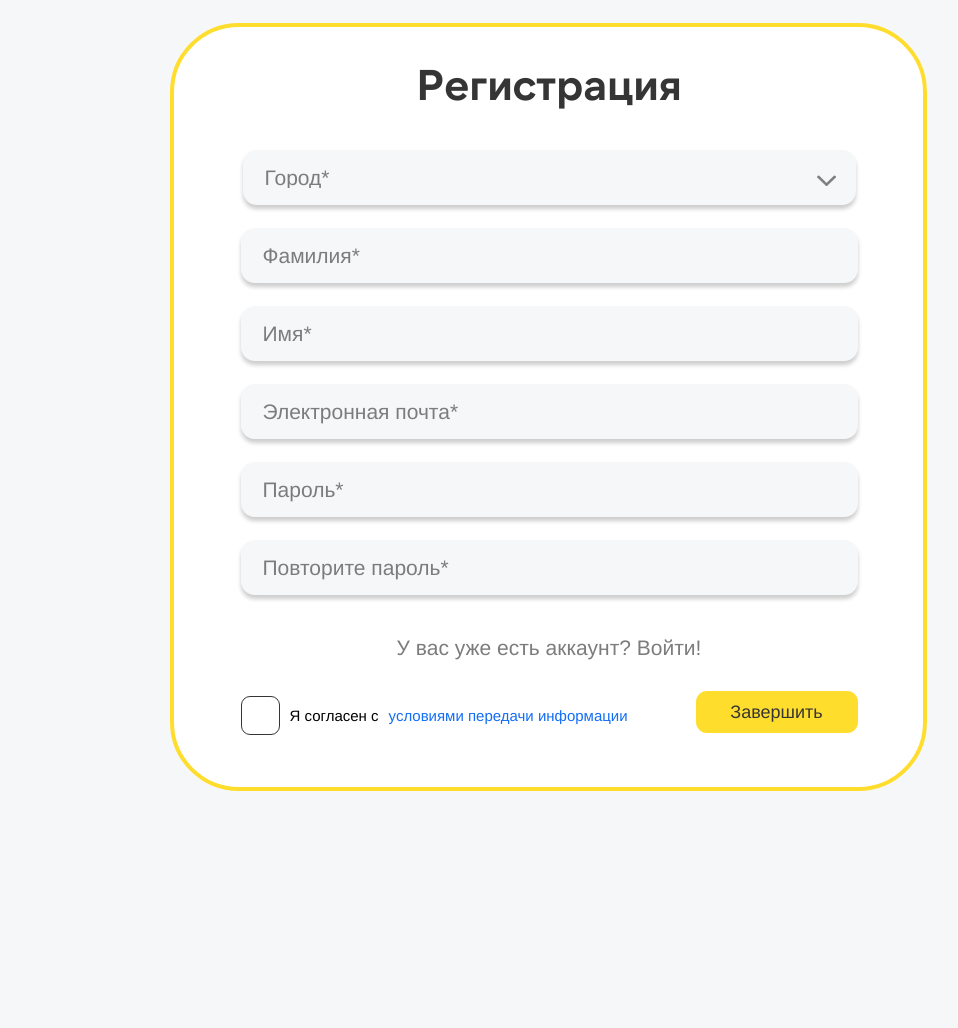
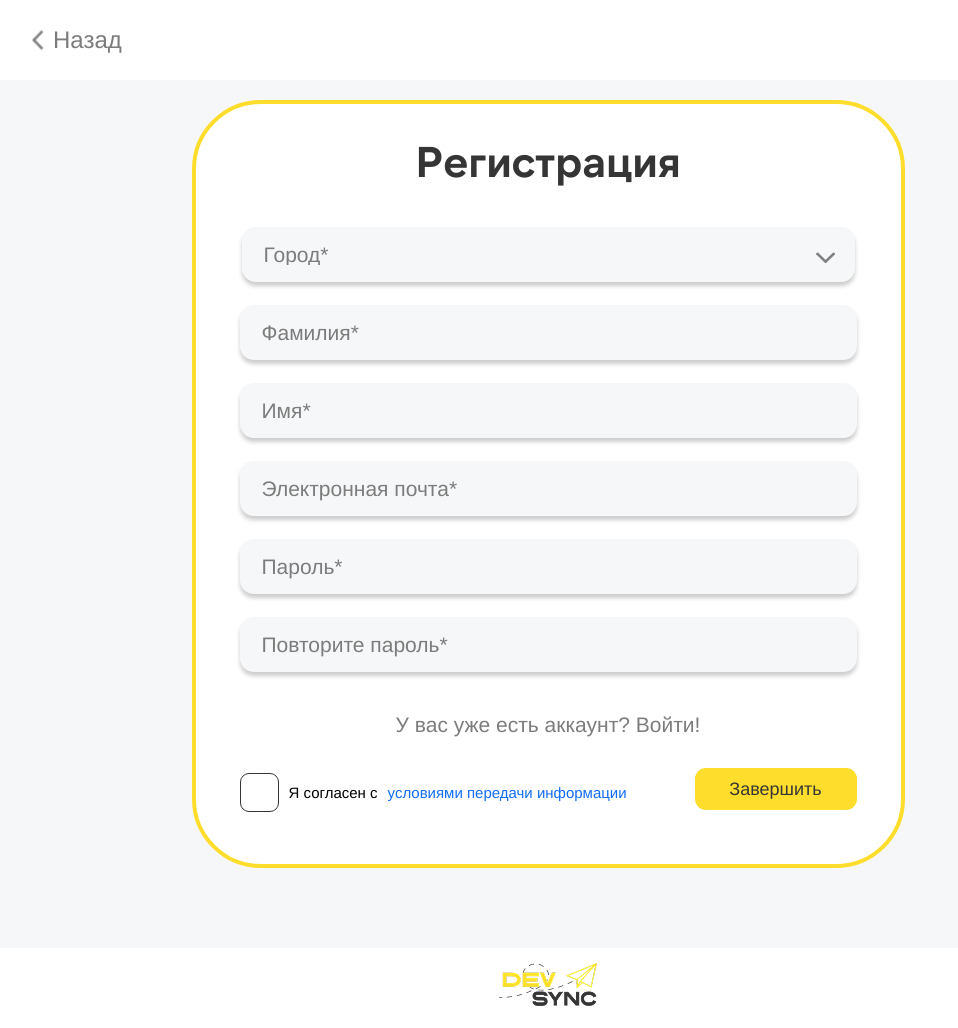
Before and after one commit to MrTOOGLE/DevSync-frontend, a React (Vite) app: page /register in a window 1280 px wide. Shown: the whole page, without its empty margins (92-1050 px from the left). Before the commit the page ends 800 px from the top, so only its background shows below. Built offline with nearby package versions, Linux system fonts and the light colour scheme.

Commit message:
Сделал Header и Footer

```diff
--- /dev/null
+++ b/src/components/common/Footer/Footer.module.css
@@ -0,0 +1,23 @@
+.footer {
+    background-color: #FFFFFF;
+    height: 80px;
+    position: relative;
+    bottom: 0;
+    display: flex;
+    justify-content: center;
+    align-items: center;
+    z-index: 1000;
+    box-sizing: border-box;
+    width: 100%;
+}
+
+.content {
+    display: flex;
+    justify-content: center;
+    align-items: center;
+}
+
+.footer img {
+    width: 98px;
+    height: 47px;
+}
--- /dev/null
+++ b/src/components/common/Footer/Footer.tsx
@@ -0,0 +1,13 @@
+import React from 'react';
+import styles from './Footer.module.css';
+import logo from '../../../photos/logo.png'
+
+export const Footer: React.FC = ( ) => {
+    return (
+        <footer className={styles.footer}>
+            <div className="content">
+                <img src={logo} alt="logo"/>
+            </div>
+        </footer>
+    )
+}
--- /dev/null
+++ b/src/components/common/Header/Header.module.css
@@ -0,0 +1,12 @@
+.header {
+    position: fixed;
+    top: 0;
+    left: 0;
+    width: 100%;
+    height: 80px;
+    background-color: #FFFFFF;
+    display: flex;
+    align-items: center;
+    padding: 0 0 0 123px;
+    z-index: 1000;
+}
--- /dev/null
+++ b/src/components/common/Header/Header.tsx
@@ -0,0 +1,16 @@
+import React, {ReactNode} from 'react';
+import styles from './Header.module.css';
+
+interface HeaderProps {
+    children?: ReactNode;
+}
+
+export const Header: React.FC<HeaderProps> = ( {children}) => {
+    return (
+        <header className={styles.header}>
+            <div className={styles.content}>
+                {children}
+            </div>
+        </header>
+    )
+}
--- a/src/pages/Auth/Authorization.tsx
+++ b/src/pages/Auth/Authorization.tsx
@@ -1,10 +1,13 @@
 import React, {FormEvent, useState} from 'react';
 import '../../styles/styles.css';
+import arrowBack from '../../photos/pngwing.com.png'
 import {useNavigate, Link} from 'react-router-dom';
 import {Button} from '../../components/common/Button/Button.tsx';
 import {Input} from '../../components/common/Input/Input.tsx';
-import { authService } from '../../hooks/AuthService.tsx';
+import {authService} from '../../hooks/AuthService.tsx';
 import {ErrorField} from '../../components/common/ErrorField/ErrorField.tsx';
+import {Header} from "../../components/common/Header/Header.tsx";
+import {Footer} from "../../components/common/Footer/Footer.tsx";
 
 // Типизация ошибок формы
 interface FormErrors {
@@ -94,6 +97,14 @@ const Authorization: React.FC = () => {
     };
 
     return (
+        <div className="main-container">
+            <Header>
+                <button onClick={() => navigate(-1)} className="back-button">
+                    <img src={arrowBack} alt="Back" className='back-icon'/>
+                    <span>Назад</span>
+                </button>
+            </Header>
+            <div className="main-content">
                 <div className="form-container">
                     <h1>Войти</h1>
                     <form onSubmit={handleSubmit} noValidate={true}>
@@ -108,7 +119,7 @@ const Authorization: React.FC = () => {
                                 className={errors.email ? 'error' : ''}
                                 required
                             />
-                    {errors.email && <ErrorField message={errors.email} />}
+                            {errors.email && <ErrorField message={errors.email}/>}
                         </div>
                         <div className="form_group">
                             <Input
@@ -121,7 +132,7 @@ const Authorization: React.FC = () => {
                                 className={errors.password ? 'error' : ''}
                                 required
                             />
-                    {errors.password && <ErrorField message={errors.password} />}
+                            {errors.password && <ErrorField message={errors.password}/>}
                         </div>
                         {errors.server && <p className="error-message server-error">{errors.server}</p>}
                         <p className="link">
@@ -132,6 +143,9 @@ const Authorization: React.FC = () => {
                         </Button>
                     </form>
                 </div>
+            </div>
+            <Footer/>
+        </div>
     );
 };
 
--- a/src/pages/Auth/CheckMail.tsx
+++ b/src/pages/Auth/CheckMail.tsx
@@ -3,7 +3,10 @@ import {useLocation, useNavigate} from 'react-router-dom';
 import '../../styles/styles.css'
 import {Input} from '../../components/common/Input/Input.tsx';
 import {Button} from '../../components/common/Button/Button.tsx';
-import {authService} from '../../hooks/AuthService.tsx'; // Импортируем сервис авторизации и интерфейс ошибки
+import {authService} from '../../hooks/AuthService.tsx';
+import arrowBack from "../../photos/pngwing.com.png";
+import {Header} from "../../components/common/Header/Header.tsx";
+import {Footer} from "../../components/common/Footer/Footer.tsx"; // Импортируем сервис авторизации и интерфейс ошибки
 
 interface LocationState {
     email?: string;
@@ -121,6 +124,13 @@ const EmailConfirmation: React.FC = () => {
     }
 
     return (
+        <div className="main-container">
+            <Header>
+                <button onClick={() => navigate(-1)} className="back-button">
+                    <img src={arrowBack} alt="Back" className='back-icon'/>
+                    <span>Назад</span>
+                </button>
+            </Header>
             <div className="form-container">
                 <h1>Подтверждение почты</h1>
                 <div className="text_email">
@@ -176,6 +186,8 @@ const EmailConfirmation: React.FC = () => {
                     </button>
                 </div>
             </div>
+            <Footer />
+        </div>
     );
 };
 
--- a/src/pages/Auth/Registration.tsx
+++ b/src/pages/Auth/Registration.tsx
@@ -6,6 +6,9 @@ import {Button} from '../../components/common/Button/Button.tsx';
 import {Select} from '../../components/common/Select/Select.tsx';
 import {ErrorField} from '../../components/common/ErrorField/ErrorField.tsx';
 import {authService} from '../../hooks/AuthService.tsx';
+import arrowBack from "../../photos/pngwing.com.png";
+import {Header} from "../../components/common/Header/Header.tsx";
+import {Footer} from "../../components/common/Footer/Footer.tsx";
 
 // Типы для формы
 interface FormData {
@@ -192,7 +195,14 @@ const Registration: React.FC = () => {
     };
 
     return (
-        <div>
+        <div className="main-container">
+            <Header>
+                <button onClick={() => navigate(-1)} className="back-button">
+                    <img src={arrowBack} alt="Back" className='back-icon'/>
+                    <span>Назад</span>
+                </button>
+            </Header>
+            <div className="main-content">
                 <div className="form-container">
                     <h1>Регистрация</h1>
                     {errors.server && <div className="server-error"><ErrorField message={errors.server}/></div>}
@@ -300,6 +310,8 @@ const Registration: React.FC = () => {
                     </form>
                 </div>
             </div>
+            <Footer/>
+        </div>
     );
 };
 
--- a/src/styles/styles.css
+++ b/src/styles/styles.css
@@ -12,22 +12,54 @@
 
 body {
     background-color: #F6F7F8;
+}
+
+.main-container {
     display: flex;
-    justify-content: center;
+    flex-direction: column;
+    min-height: 100vh;
+    width: 100%;
     align-items: center;
-    height: 100vh;
+}
+
+.main-content {
+    padding: 80px 0;
+    flex: 1;
+}
+
+.back-button {
+    background-color: transparent;
+    border: none;
+    cursor: pointer;
+}
+
+.back-icon {
+    width: 19px;
+    height: 16px;
+    rotate: 90deg;
+    padding: 0;
+    margin: 0;
+}
+
+.back-button span {
+    font-family: 'Helvetica neue', sans-serif;
+    font-size: 24px;
+    font-weight: 400;
+    line-height: 100%;
+    letter-spacing: 0;
+    color: #7C7C7C;
+    margin: 0 0 0 3px;
 }
 
 .form-container {
     background-color: #FFFFFF;
     border-radius: 69px;
     border: 4px solid #FFDD2D;
-    margin: 14px 0 0 0;
+    margin: 20px 0 0 0;
     display: flex;
     flex-direction: column;
     align-items: center;
-    padding-left: 67px;
-    padding-right: 65px;
+    width: 705px;
 }
 
 .form-container form {
```
Also changed, not shown: src/photos/logo.png (added). Lines whose indentation alone changed are shown as unchanged.
